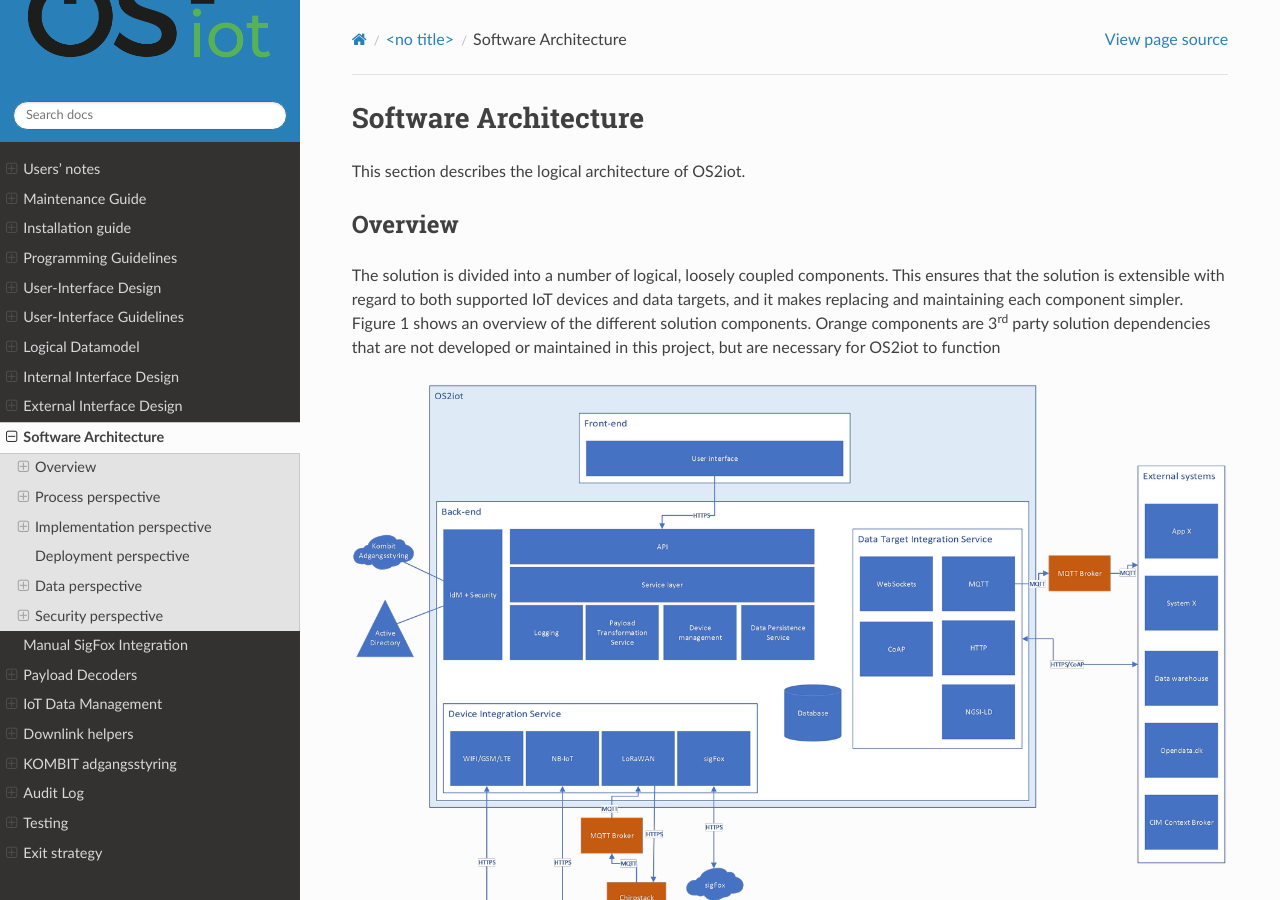
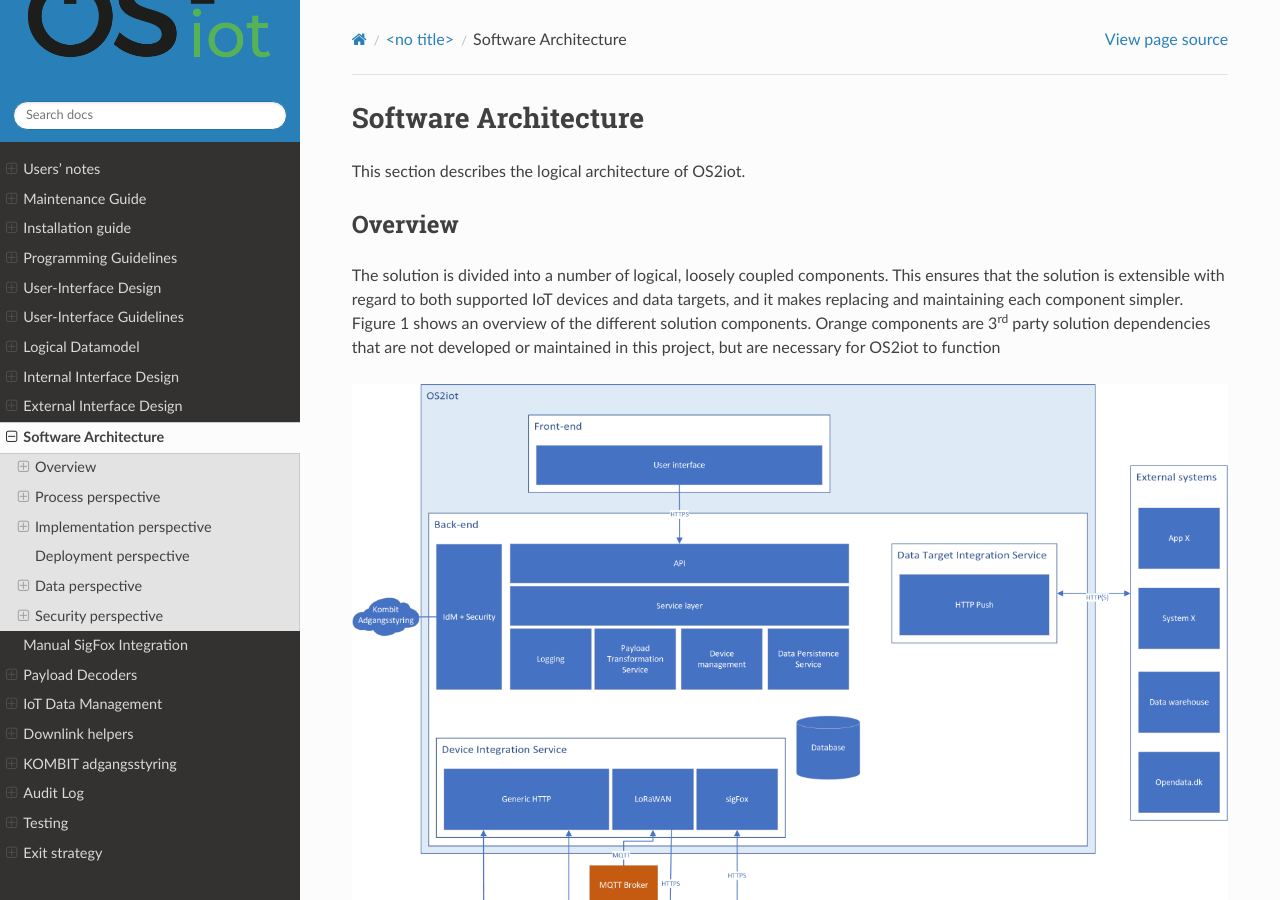
Before and after one commit to OS2iot/OS2iot-docs, a Sphinx documentation site: the page built from source/software-architecture/software-architecture.rst, in a window 1280 px wide and 900 px high. Built offline with Sphinx 7.4.7 and the Read the Docs theme 2.0.0, drawn with Linux system fonts in a browser that asks for light colours.

Commit message:
Update software architecture diagrams

```diff
--- a/source/software-architecture/software-architecture.rst
+++ b/source/software-architecture/software-architecture.rst
@@ -340,8 +340,8 @@
 .. |image1| image:: ./media/image7.png
 .. |image2| image:: ./media/image8.png
 .. |image3| image:: ./media/image9.png
-.. |image4| image:: ./media/image3.png
-.. |image5| image:: ./media/image4.png
+.. |image4| image:: ./media/os2iot-overview.png
+.. |image5| image:: ./media/os2iot-layers.png
 
 Data target security
 ~~~~~~~~~~~~~~~~~~~~~~~~~~~~~~
```
Also changed, not shown: source/software-architecture/media/os2iot-layers.png (added), source/software-architecture/media/os2iot-overview.png (added).
